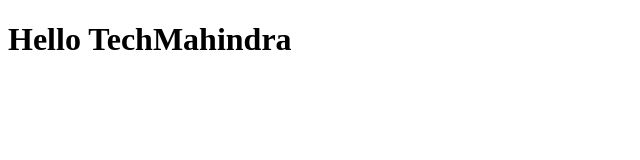
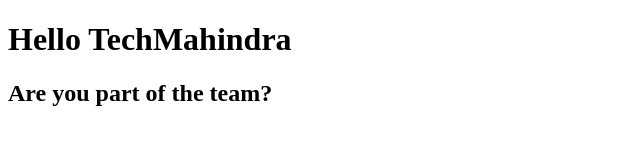
Before and after one commit to Nelly123Her/git_conflict, a plain HTML site: page index.html in a window 1280 px wide. Shown: the whole page, without its empty margins (0-640 px from the left). Drawn offline with Linux system fonts and the light colour scheme.

Commit message:
conflict because i did not pull the changes

```diff
--- a/index.html
+++ b/index.html
@@ -9,5 +9,7 @@
 <body>
     <h1>Hello TechMahindra</h1>
 
+    <h2>Are you part of the team?</h2>
+
 </body>
 </html>
```
